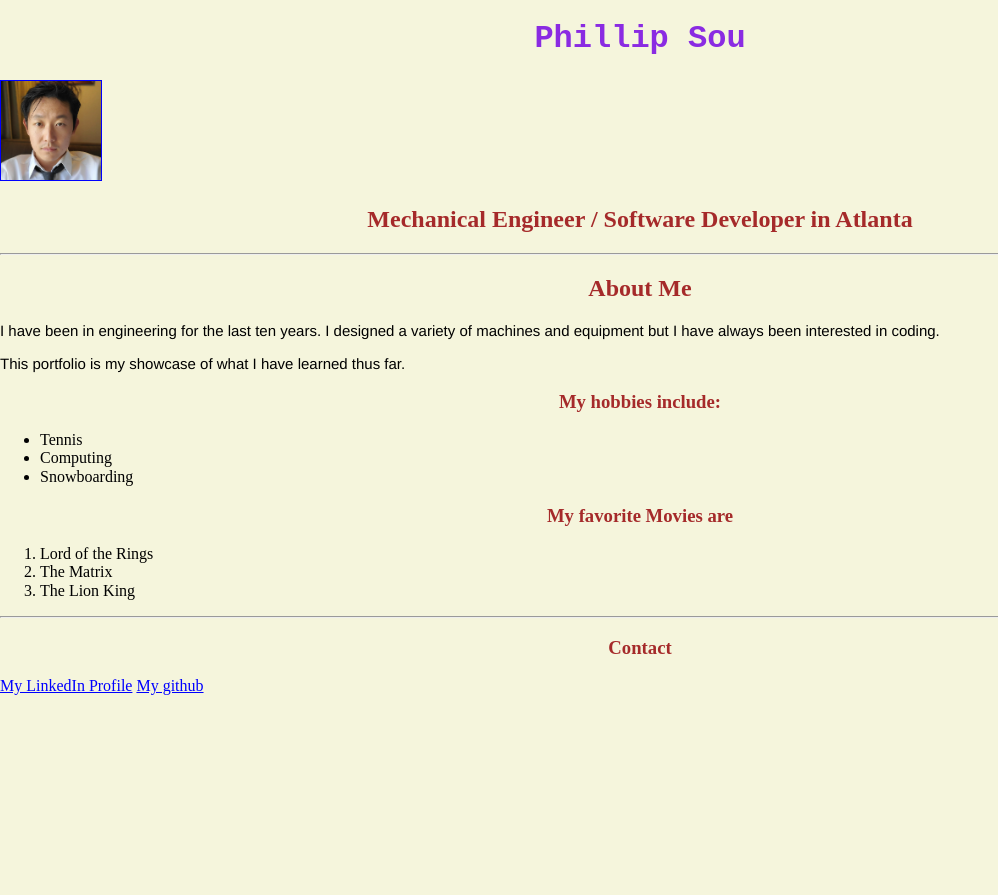
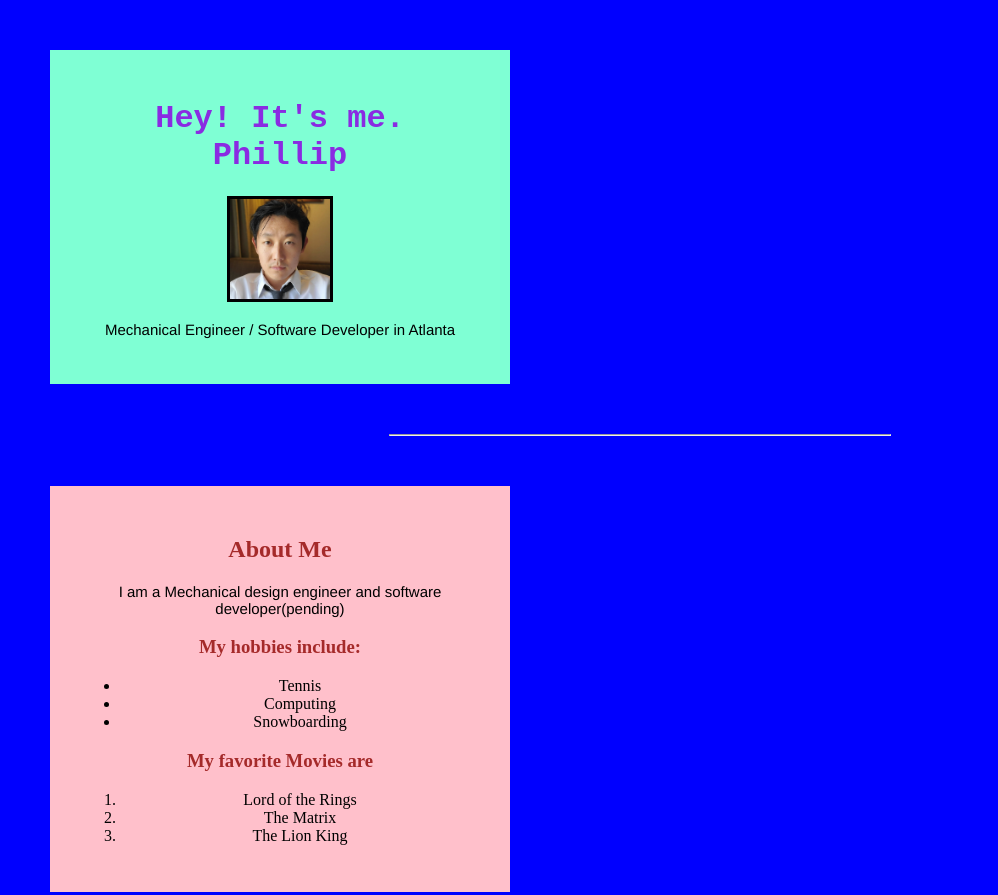
Before and after one commit to phillysoo/Portfolio-Phillip, a plain HTML site: page index.html in a window 1280 px wide. Shown: the top 895 px of the page, without its empty margins (0-998 px from the left). Before the commit the page ends 800 px from the top, so only its background shows below. Drawn offline with nearby package versions, Linux system fonts and the light colour scheme.

Commit message:
second draft
cleaned it up somewhat

```diff
--- a/index.html
+++ b/index.html
@@ -3,31 +3,23 @@
   <head>
     <meta charset="utf-8">
     <meta name="viewport" content="width=device-width">
-    <title>Phillip Sou Portfolio</title>
-    <link href="https://cdnjs.cloudflare.com/ajax/libs/normalize/8.0.1/normalize.min.css"
-    rel="stylesheet"
-    type="text/css"
-    />
-    <link href="style.css" rel="stylesheet" type="text/css" />
-
+    <title>Phillip Sou - Portfolio</title>
+    <link href="https://cdnjs.cloudflare.com/ajax/libs/normalize/8.0.1/normalize.min.css" rel="stylesheet" type="text/css"/>
+    <link href="style.css" rel="stylesheet" type="text/css"/>
   </head>
 
   <body>
     <header>
-      <h1>Phillip Sou</h1>
-      <img class="selfie" src="image/Phillipselfie.jpg" width="100">
-      <h2>Mechanical Engineer / Software Developer in Atlanta</h2>
+      <h1>Hey! It's me. Phillip</h1>
+      <img class="selfie" src="image/Phillipselfie.jpg" alt="phillip" width="100">
+      <p>Mechanical Engineer / Software Developer in Atlanta</p>
     </header>
-
     <hr>
 
     <main>
       <article>
        <h2>About Me</h2>
-       <p> I have been in engineering for the last ten years. I designed a variety of machines and equipment but I have always been interested in coding.
-       </p>
-       <p> This portfolio is my showcase of what I have learned thus far.
-       </p>
+        <p> I am a Mechanical design engineer and software developer(pending)</p>
           <h3>My hobbies include:</h3>
             <ul>
              <li>Tennis</li>
@@ -47,8 +39,10 @@
 
     <footer>
       <h3>Contact</h3>
+      <nav>
         <a href="https://www.linkedin.com/in/phillip-sou" target="_blank"> My LinkedIn Profile</a>
         <a href="https://www.github.com/phillysoo" target="_blank">My github</a>
+      </nav>
     </footer>
 
     <script src="script.js"></script>
--- a/style.css
+++ b/style.css
@@ -1,25 +1,56 @@
+body{
+  float:
+  margin:0;
+  background-color:blue;
+  text-align:center;
+}
+
+header{
+  width:400px;
+  text-align:center;
+  margin: 50px;
+  padding: 30px;
+  border-color:black;
+  background-color:aquamarine;
+}
+
+main{
+  width:400px;
+  margin: 50px;
+  padding: 30px;
+  background-color: pink;
+  text-align:center;
+}
+
+hr{
+  width: 500px;
+}
+
+footer {
+  margin: 50px;
+  padding: 30px;
+  width:400px;
+  text-align: center;
+}
+
 h1 {
   font-family:'Courier New', Courier, monospace;
   color: blueviolet;
-  text-align:center;
 }
 
 h2, h3{
   color: brown;
-  text-align: center;
 }
-body {
-  background-color: beige;
-}
+
 a:link {color: blue;}
 a:visited {color:green;}
 a:hover {color:pink;}
 a:active {color:purple;}
 
-p{
+p {
   font-family: 'Franklin Gothic Medium', 'Arial Narrow', Arial, sans-serif;
   font-size: 15px;
 }
 .selfie{
-  border:1px solid blue;
+  border:3px solid black;
 }
```
Lines whose indentation alone changed are shown as unchanged.
